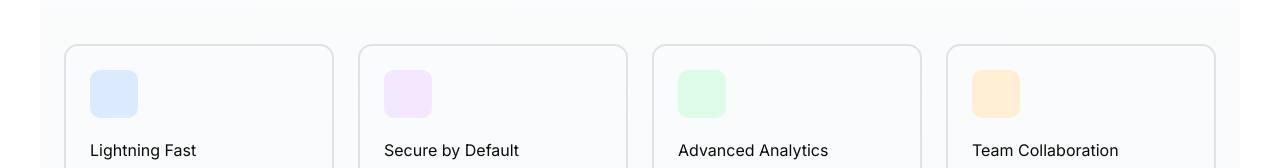
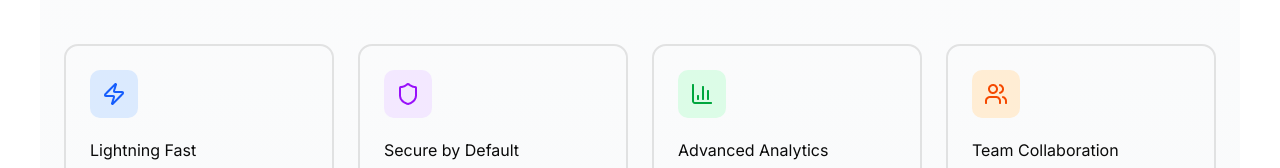
Before and after one commit to SasanTazayoni/detailify, a React (Vite) app: page / in a window 1280 px wide. Shown: the part 925-1093 px from the top of the page. Built offline with nearby package versions, Linux system fonts and the light colour scheme.

Commit message:
Add icons to cards in features section

```diff
--- a/src/components/Features.tsx
+++ b/src/components/Features.tsx
@@ -10,28 +10,44 @@ function Features() {
       </p>
       <div className="grid grid-cols-1 sm:grid-cols-2 lg:grid-cols-4 gap-6 mt-12">
         <div className="border-2 border-[rgba(0,0,0,0.1)] rounded-[14px] p-6 text-left">
-          <div className="w-12 h-12 bg-[#DBEAFE] rounded-[10px]"></div>
+          <div className="w-12 h-12 bg-[#DBEAFE] rounded-[10px] flex items-center justify-center">
+            <img src="/icons/bolt.png" alt="Bolt icon" className="w-6 h-6" />
+          </div>
           <h3 className="dark-text leading-4 mt-6">Lightning Fast</h3>
           <p className="grey-text leading-6 mt-2">
             Optimized performance with sub-100ms response times
           </p>
         </div>
         <div className="border-2 border-[rgba(0,0,0,0.1)] rounded-[14px] p-6 text-left">
-          <div className="w-12 h-12 bg-[#F3E8FF] rounded-[10px]"></div>
+          <div className="w-12 h-12 bg-[#F3E8FF] rounded-[10px] flex items-center justify-center">
+            <img
+              src="/icons/shield.png"
+              alt="Shield icon"
+              className="w-6 h-6"
+            />
+          </div>
           <h3 className="dark-text leading-4 mt-6">Secure by Default</h3>
           <p className="grey-text leading-6 mt-2">
             Enterprise-grade security with end-to-end encryption
           </p>
         </div>
         <div className="border-2 border-[rgba(0,0,0,0.1)] rounded-[14px] p-6 text-left">
-          <div className="w-12 h-12 bg-[#DCFCE7] rounded-[10px]"></div>
+          <div className="w-12 h-12 bg-[#DCFCE7] rounded-[10px] flex items-center justify-center">
+            <img
+              src="/icons/charts.png"
+              alt="Charts icon"
+              className="w-6 h-6"
+            />
+          </div>
           <h3 className="dark-text leading-4 mt-6">Advanced Analytics</h3>
           <p className="grey-text leading-6 mt-2">
             Real-time insights with customizable dashboards
           </p>
         </div>
         <div className="border-2 border-[rgba(0,0,0,0.1)] rounded-[14px] p-6 text-left">
-          <div className="w-12 h-12 bg-[#FFEDD4] rounded-[10px]"></div>
+          <div className="w-12 h-12 bg-[#FFEDD4] rounded-[10px] flex items-center justify-center">
+            <img src="/icons/users.png" alt="Users icon" className="w-6 h-6" />
+          </div>
           <h3 className="dark-text leading-4 mt-6">Team Collaboration</h3>
           <p className="grey-text leading-6 mt-2">
             Built for teams with real-time collaboration tools
```
